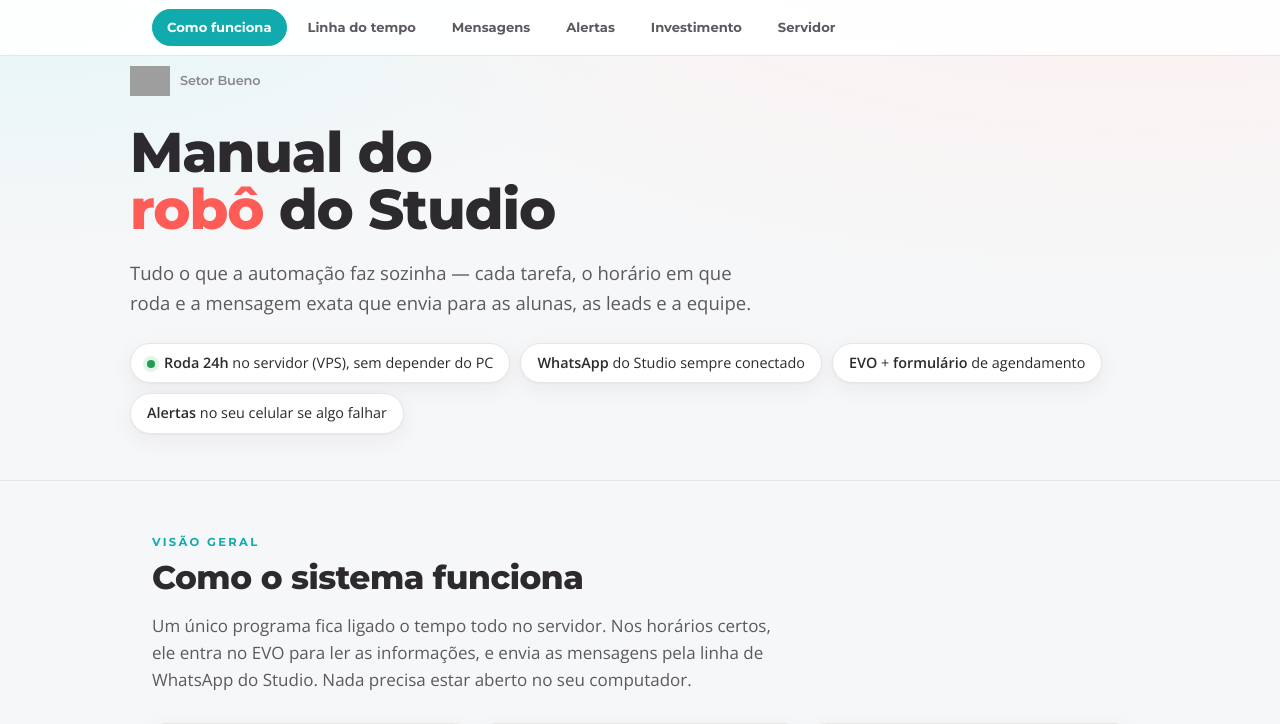
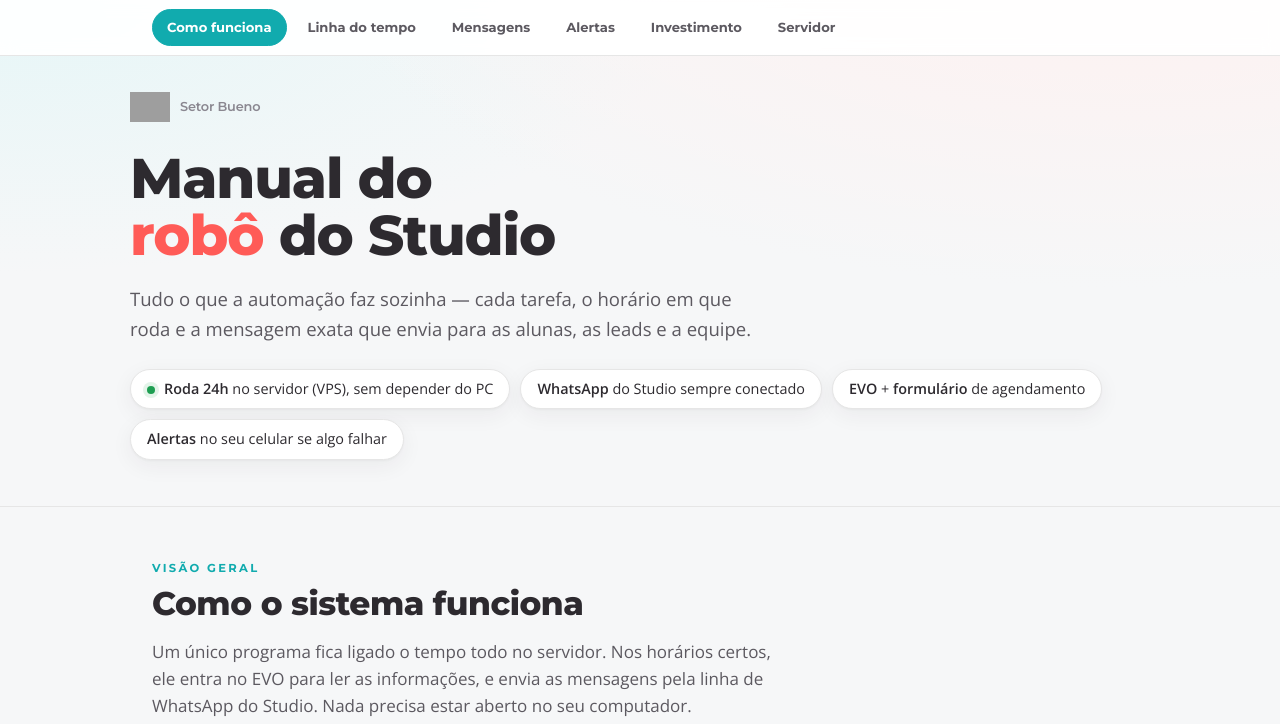
Before and after one commit to rrabadan86/SF-Chat_Experimental-Mensagens, a Flask app: page /manual in a window 1280 px wide. Shown: the top 724 px of the page. Run offline with Flask 3, Linux system fonts and the light colour scheme; grey boxes are pictures that could not be loaded.

Commit message:
Manual: mais respiro entre a barra fixa e o hero (66px -> 92px no topo)
Co-Authored-By: Claude Opus 4.8 <noreply@anthropic.com>
Claude-Session: https://claude.ai/code/session_015TTSt7TGwbyy5y2rhojFLo

```diff
--- a/Experimental/src/agendamento_evo/formulario_web/templates/manual.html
+++ b/Experimental/src/agendamento_evo/formulario_web/templates/manual.html
@@ -72,7 +72,7 @@
       radial-gradient(120% 120% at 0% 0%, var(--teal-soft) 0%, transparent 45%);
     border-bottom:1px solid var(--border);
   }
-  .hero-in{padding:66px 0 46px}
+  .hero-in{padding:92px 0 46px}
   .brand{display:flex; align-items:center; gap:10px; font-family:"Montserrat",sans-serif; font-weight:800; font-size:1.15rem; letter-spacing:-.01em}
   .brand .brand-logo{height:30px; width:auto; display:block}
   .brand .fit{color:var(--teal)}
```
